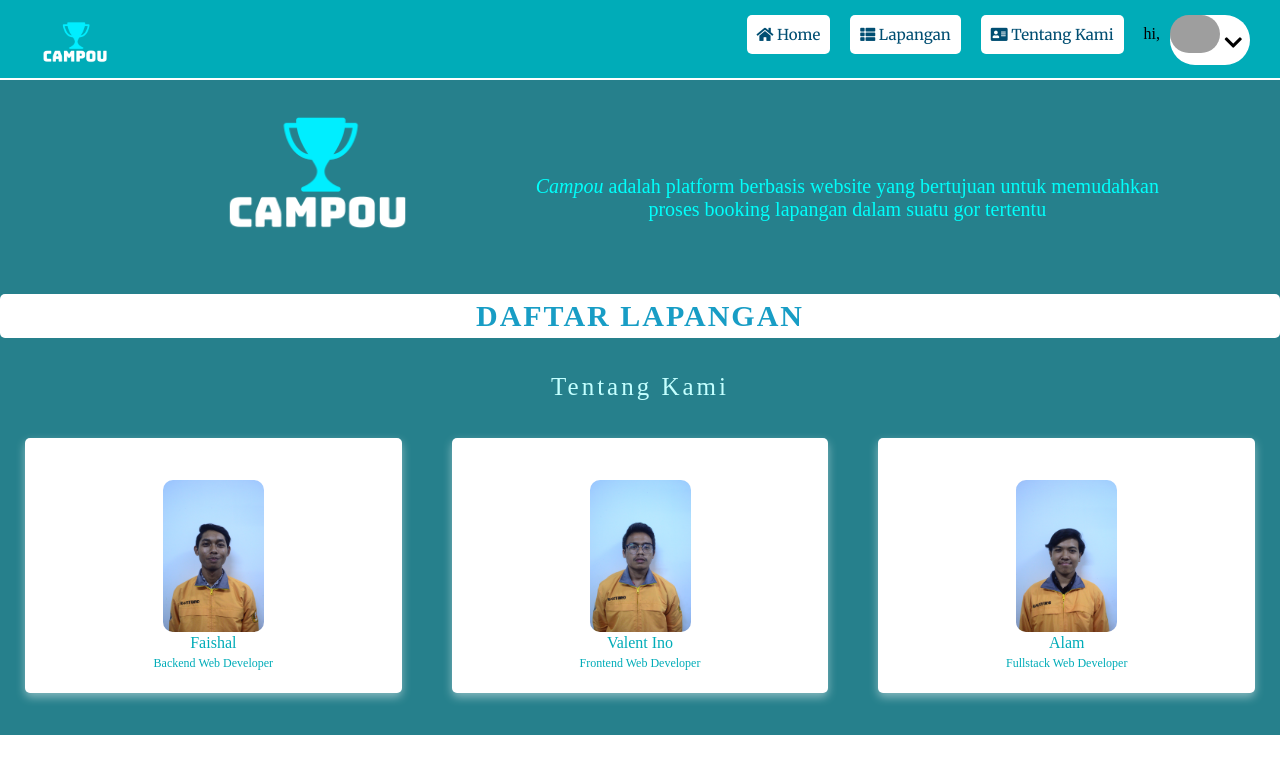
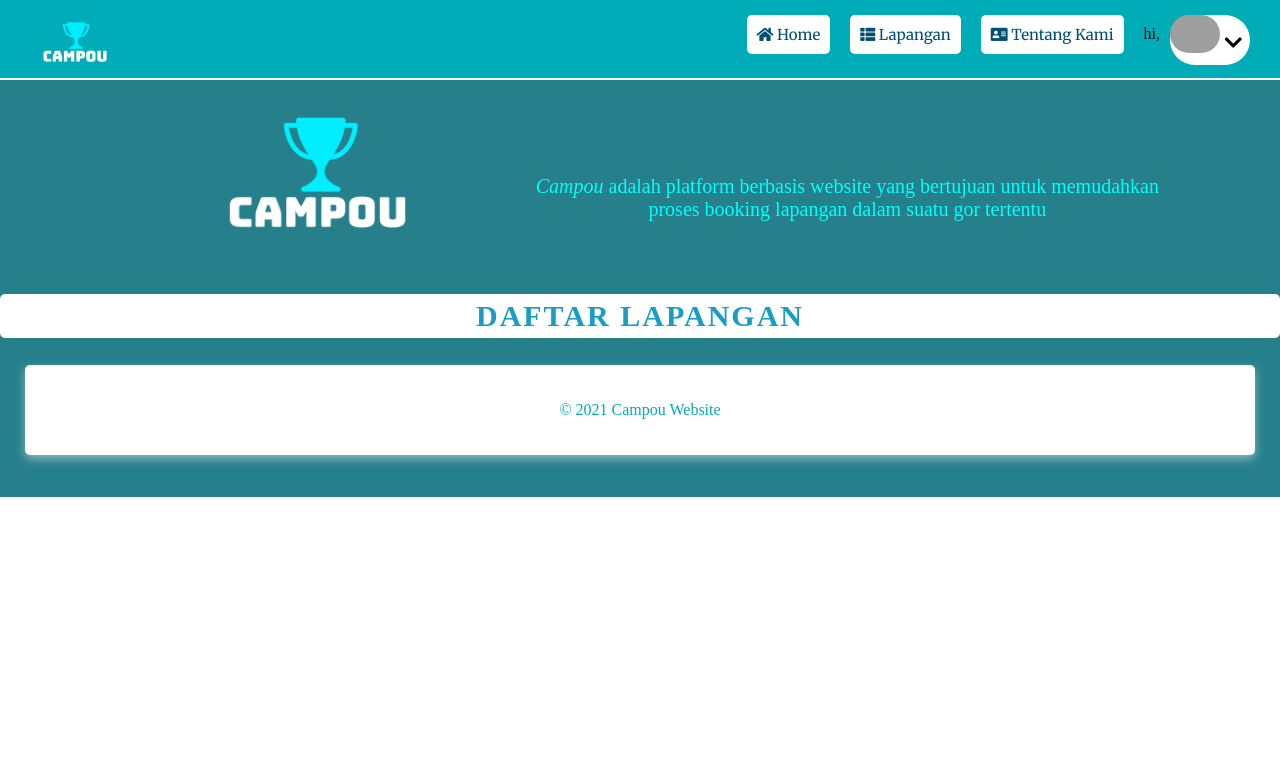
Before and after one commit to mhmdfaishal/WebsiteRe-CloudChallenge, a CodeIgniter 4 app: the page made by app/Views/templates/homepage.php in a window 1280 px wide. Shown: the top 774 px of the page. Run offline with PHP 8.4 and a stand-in for CodeIgniter, Linux system fonts and the light colour scheme; the template is opened without the code that fills it, so the values that code supplies are empty; some libraries are stand-ins or nearby versions; some web fonts are replaced; grey boxes are pictures that could not be loaded.

Commit message:
Web Re-Cloud Challenge

```diff
--- a/app/Views/templates/homepage.php
+++ b/app/Views/templates/homepage.php
@@ -65,31 +65,9 @@
         </div>
         <aside>
             <article>
-                <h1 id="about-us" class="align-text-center margin-top-0">Tentang Kami</h1>
                 <div class="d-flex flex-direction-row">
                     <div class="card flex-grow margin-left-right-25 margin-top-bottom-2">
-                        <h4 class="align-text-center"></h4>
-                        <div class="d-flex flex-direction-column object-position-center">
-                            <img src="assets/img_admin/16.jpg" alt="Faisal" class="featured-image-25 fle-grow">
-                            <h5 class="name-title flex-grow margin-top-bottom-2">Faishal</h5>
-                            <h6 class="name-job align-text-center margin-top-bottom-2">Backend Web Developer</h6>
-                        </div>
-                    </div>
-                    <div class="card flex-grow margin-left-right-25 margin-top-bottom-2">
-                        <h4 class="align-text-center"></h4>
-                        <div class="d-flex flex-direction-column object-position-center">
-                            <img src="assets/img_admin/20.jpg" alt="Joe" class="featured-image-25 fle-grow">
-                            <h5 class="name-title flex-grow margin-top-bottom-2">Valent Ino</h5>
-                            <h6 class="name-job align-text-center margin-top-bottom-2">Frontend Web Developer</h6>
-                        </div>
-                    </div>
-                    <div class="card flex-grow margin-left-right-25 margin-top-bottom-2">
-                        <h4 class="align-text-center"></h4>
-                        <div class="d-flex flex-direction-column object-position-center">
-                            <img src="assets/img_admin/44.jpg" alt="Alam" class="featured-image-25 fle-grow">
-                            <h5 class="name-title flex-grow margin-top-bottom-2">Alam</h5>
-                            <h6 class="name-job align-text-center margin-top-bottom-2">Fullstack Web Developer</h6>
-                        </div>
+                        <p style="text-align: center;">&copy 2021 Campou Website</p>
                     </div>
                 </div>
             </article>
```
Also changed, not shown: public/assets/img_admin/16.jpg (deleted), public/assets/img_admin/1607143741_fb26c068048797d0c2d0.jpg (deleted), public/assets/img_admin/16_1.jpg (deleted), public/assets/img_admin/20.jpg (deleted), public/assets/img_admin/44.jpg (deleted), public/assets/img_admin/44_1.jpg (deleted), public/assets/img_admin/Screenshot_2.png (deleted), public/assets/img_admin/Screenshot_3.png (deleted), public/assets/img_admin/Screenshot_4.png (deleted), public/assets/img_cust/1607353931_310178e5ea77f3459d79.png (deleted), public/assets/img_cust/1607357198_233163ac3d542daa5ee5.png (deleted), public/assets/img_cust/1607433131_da61891e31ed2e4e0003.png (deleted), public/assets/img_cust/1607436334_9aeb62c4374f0e7f470b.jpg (deleted).
